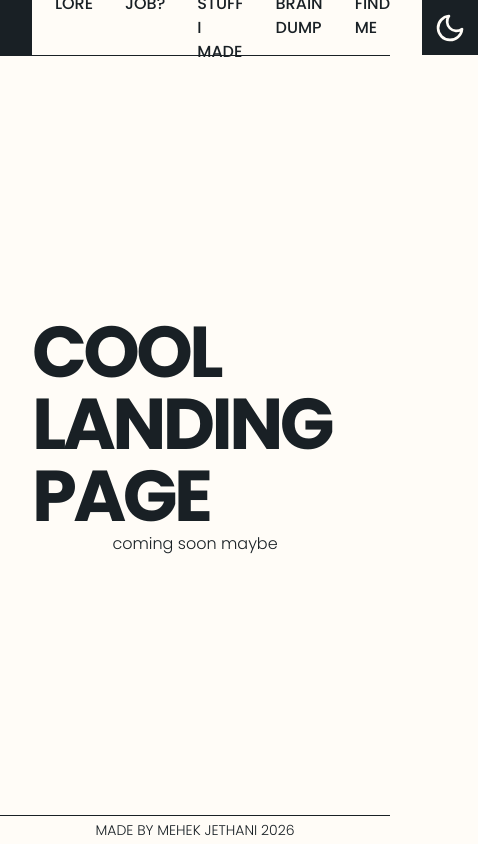
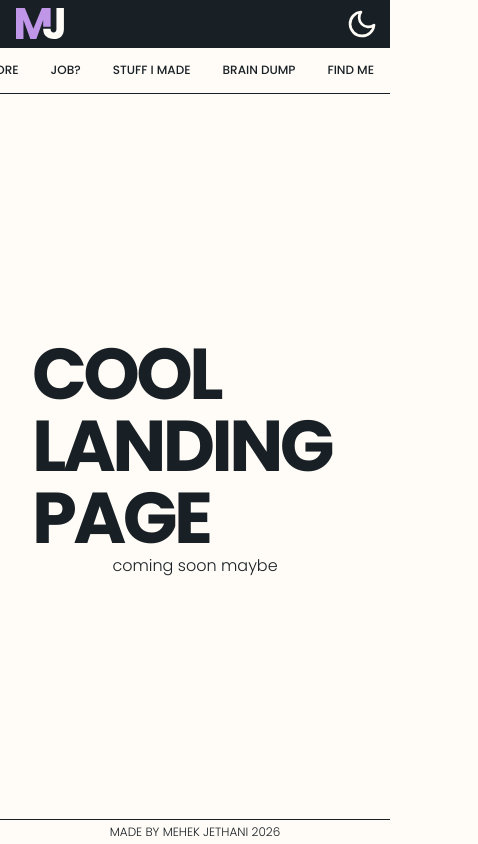
Before and after one commit to mehekj/website_3.0, a Next.js app: page / in a window 390 px wide. Shown: the whole page, 478 px wide, since content can reach past the window. Built offline with nearby package versions, Linux system fonts and the light colour scheme.

Commit message:
mobile navbar

```diff
--- a/app/layout.tsx
+++ b/app/layout.tsx
@@ -21,7 +21,7 @@ export default function RootLayout({
 				<div className="flex flex-col flex-1 justify-start items-start w-full">
 					{children}
 				</div>
-				<footer className="mt-auto p-1 w-full text-center text-sm uppercase border-t">
+				<footer className="mt-auto p-1 w-full text-center text-xs uppercase border-t">
 					Made by Mehek Jethani 2026
 				</footer>
 			</body>
--- a/components/NavBar.tsx
+++ b/components/NavBar.tsx
@@ -16,7 +16,7 @@ export default function NavBar() {
 	];
 
 	return (
-		<nav className="flex border-b items-center justify-between h-14">
+		<nav className="flex flex-wrap md:flex-nowrap border-b items-center justify-between h-12 md:h-14 mb-12 md:mb-0 bg-black dark:bg-white md:bg-transparent md:dark:bg-transparent">
 			<div className="h-full">
 				<Link
 					href={"/"}
@@ -39,8 +39,8 @@ export default function NavBar() {
 					</svg>
 				</Link>
 			</div>
-			<div className="flex w-full h-full justify-end items-center">
-				<ul className="flex mx-4 font-medium">
+			<div className="flex w-full h-full justify-end items-center border-b md:border-0 order-1 md:order-0">
+				<ul className="flex md:mx-4 font-medium text-nowrap text-xs md:text-base">
 					{navLinks.map(([page, href], i) => (
 						<li
 							key={i}
```
